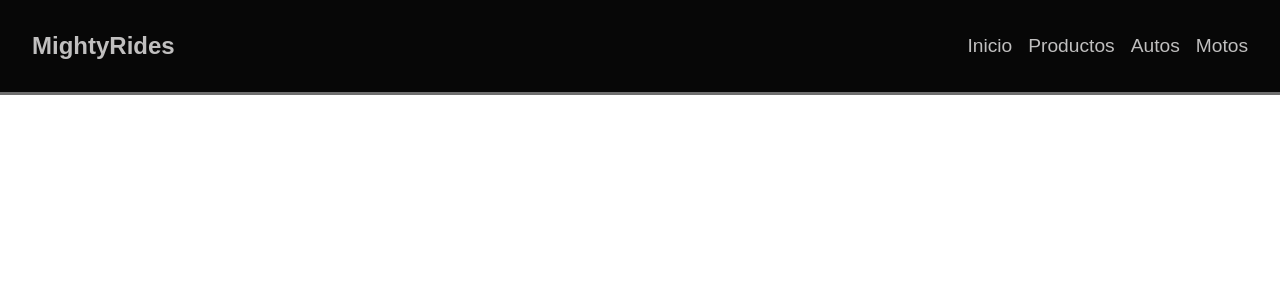
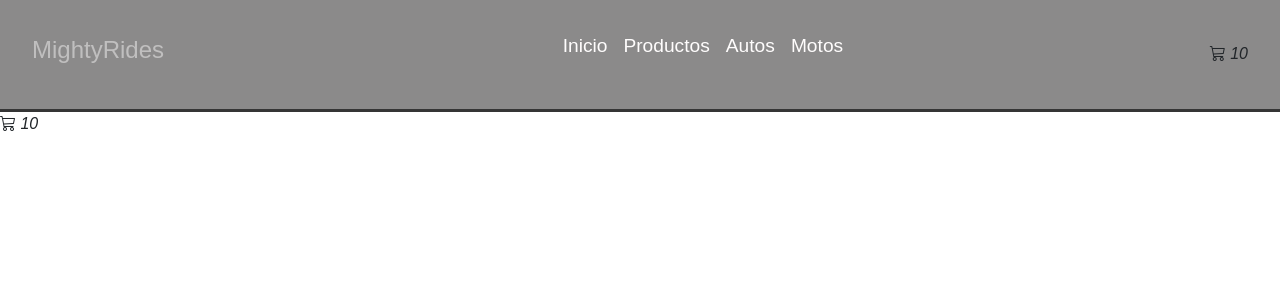
Before and after one commit to Matper17/PreEntrega2_Peralta, a React (Create React App) app: page /cartwidget in a window 1280 px wide. Shown: the top 300 px of the page. Built offline with nearby package versions, Linux system fonts and the light colour scheme.

Commit message:
Segunda entrega REACTJS

```diff
--- a/package.json
+++ b/package.json
@@ -6,6 +6,7 @@
     "@testing-library/jest-dom": "^5.16.5",
     "@testing-library/react": "^13.4.0",
     "@testing-library/user-event": "^13.5.0",
+    "bootstrap-icons": "^1.10.5",
     "react": "^18.2.0",
     "react-dom": "^18.2.0",
     "react-router-dom": "^6.14.1",
--- a/public/index.html
+++ b/public/index.html
@@ -24,6 +24,8 @@
       work correctly both with client-side routing and a non-root public URL.
       Learn how to configure a non-root public URL by running `npm run build`.
     -->
+    <link href="https://cdn.jsdelivr.net/npm/bootstrap@5.1.3/dist/css/bootstrap.min.css" rel="stylesheet" integrity="sha384-1BmE4kWBq78iYhFldvKuhfTAU6auU8tT94WrHftjDbrCEXSU1oBoqyl2QvZ6jIW3" crossorigin="anonymous">
+    <link rel="stylesheet" href="https://cdn.jsdelivr.net/npm/bootstrap-icons@1.10.5/font/bootstrap-icons.css">
     <title>React App</title>
   </head>
   <body>
--- a/src/App.js
+++ b/src/App.js
@@ -1,3 +1,4 @@
+import { CartWidget } from "./components/CartWidget";
 import { ItemDetailContainer } from "./components/ItemDetailContainer";
 import { ItemListContainer } from "./components/ItemListContainer";
 import Navbar from "./components/Navbar";
@@ -18,6 +19,7 @@ function App() {
         <Route path="/productos" element={<ItemListContainer/>}/>
         <Route path="/productos/:categoria" element={<ItemListContainer/>}/>
         <Route path="/nosotros" element={<Nosotros/>}/>
+        <Route path="/cartwidget" element={<CartWidget/>}/>
       </Routes>
 
 
--- /dev/null
+++ b/src/components/CartWidget.jsx
@@ -0,0 +1,7 @@
+import React from 'react'
+
+export const CartWidget = () => {
+  return (
+    <i className="bi bi-cart3"> 10</i>
+  )
+}
--- a/src/components/Navbar.jsx
+++ b/src/components/Navbar.jsx
@@ -1,11 +1,12 @@
 import React from 'react';
 import { Link } from 'react-router-dom';
+import { CartWidget } from './CartWidget';
 
 
 const Navbar = () => {
   return (
     <nav className="navbar">
-        <Link to="/" className="logo"><h1>MightyRides</h1></Link>
+        <Link to="/" className="logo"><h4>MightyRides</h4></Link>
         <ul className="menu">
             <li><Link className="menu-link" to="/">Inicio</Link></li>
             <li><Link className="menu-link" to="/productos">Productos</Link></li>
@@ -14,6 +15,7 @@ const Navbar = () => {
 
             {/*<li><CartWidget /></li>*/}
         </ul>
+        <CartWidget/>
     </nav>
   )
 }
--- a/src/index.css
+++ b/src/index.css
@@ -6,8 +6,8 @@
 }
 
 :root {
-  --clr-main: #070707;
-  --clr-main-light: #efdaf9;
+  --clr-main: #8b8a8a;
+  --clr-main-light: #ffffff;
 }
 
 .container {
@@ -26,7 +26,7 @@
   justify-content: space-between;
   align-items: center;
   background-color: var(--clr-main);
-  border-bottom: 3px solid rgb(110, 110, 110);
+  border-bottom: 3px solid #353535;
 }
 
 .logo {
@@ -43,7 +43,7 @@
 
 .menu-link {
   text-decoration: none;
-  color: rgb(192, 191, 191);
+  color: rgb(255, 253, 253);
   font-size: 1.2rem;
 }
 
```
Also changed, not shown: 1 other file (tests, documents, lock files or other folders).
